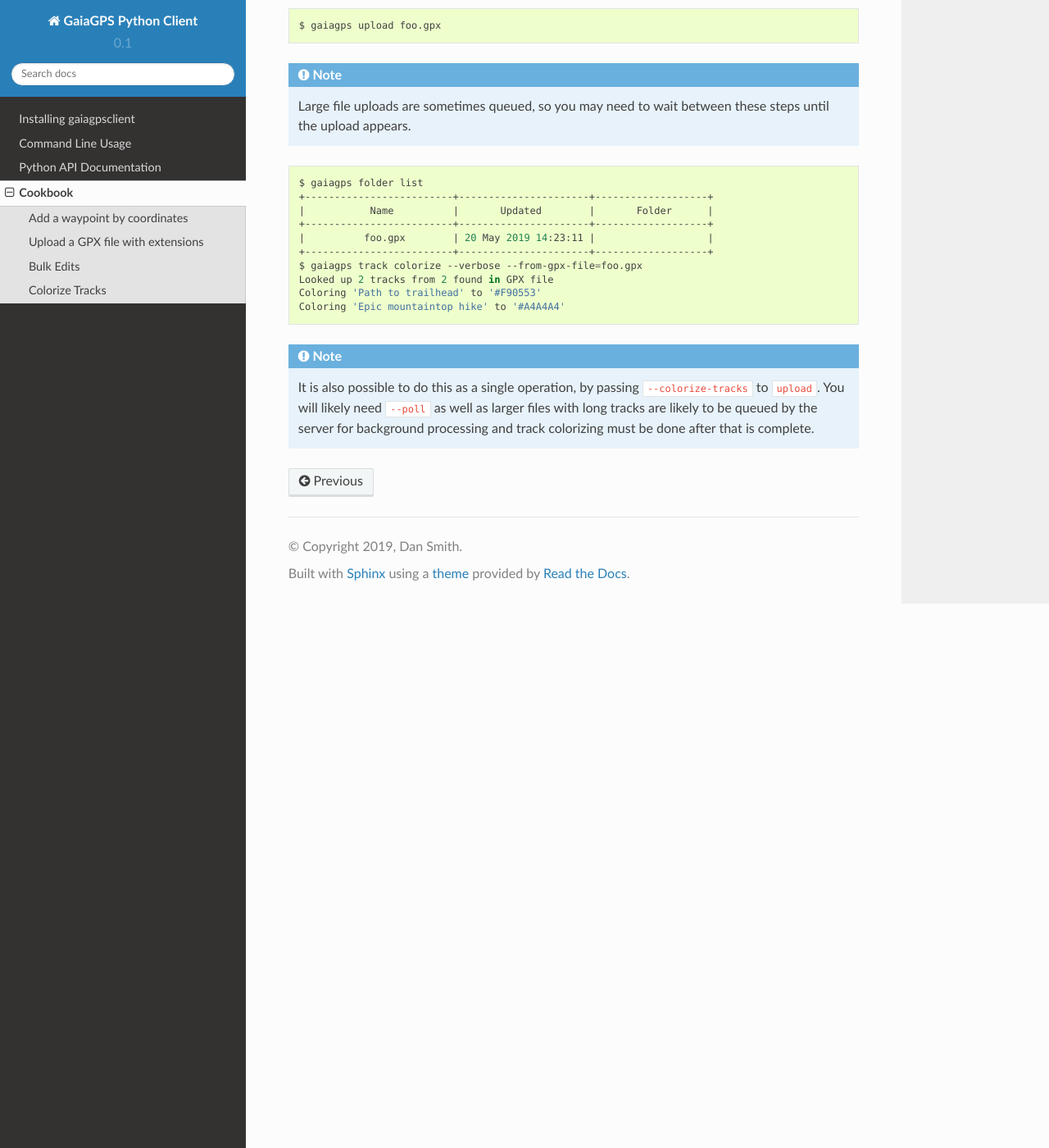
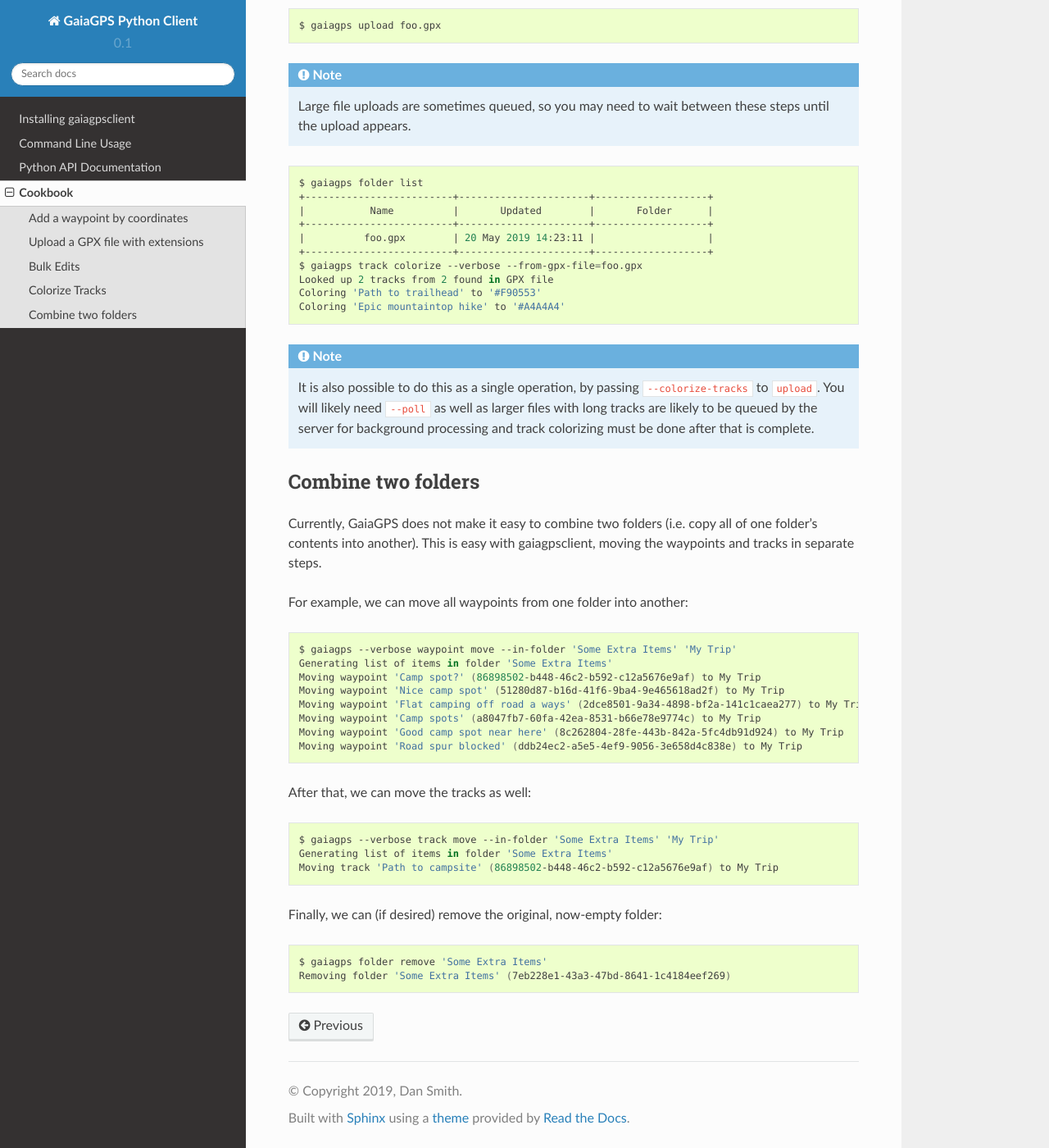
Before and after one commit to kk7ds/gaiagpsclient, a Sphinx documentation site: the page built from doc/source/cookbook.rst, in a window 1280 px wide and 1400 px high, scrolled down 2703 px. Shown: the whole window at 82% size. Built offline with Sphinx 7.4.7 and the Read the Docs theme 2.0.0, drawn with Linux system fonts in a browser that asks for light colours.

Commit message:
Cookbook entry for combining folders

```diff
--- a/doc/source/cookbook.rst
+++ b/doc/source/cookbook.rst
@@ -154,3 +154,38 @@
           need ``--poll`` as well as larger files with long tracks are
           likely to be queued by the server for background processing
           and track colorizing must be done after that is complete.
+
+Combine two folders
+===================
+
+Currently, GaiaGPS does not make it easy to combine two folders
+(i.e. copy all of one folder's contents into another). This is easy
+with gaiagpsclient, moving the waypoints and tracks in separate steps.
+
+For example, we can move all waypoints from one folder into another:
+
+.. prompt:: bash $ auto
+
+  $ gaiagps --verbose waypoint move --in-folder 'Some Extra Items' 'My Trip'
+  Generating list of items in folder 'Some Extra Items'
+  Moving waypoint 'Camp spot?' (86898502-b448-46c2-b592-c12a5676e9af) to My Trip
+  Moving waypoint 'Nice camp spot' (51280d87-b16d-41f6-9ba4-9e465618ad2f) to My Trip
+  Moving waypoint 'Flat camping off road a ways' (2dce8501-9a34-4898-bf2a-141c1caea277) to My Trip
+  Moving waypoint 'Camp spots' (a8047fb7-60fa-42ea-8531-b66e78e9774c) to My Trip
+  Moving waypoint 'Good camp spot near here' (8c262804-28fe-443b-842a-5fc4db91d924) to My Trip
+  Moving waypoint 'Road spur blocked' (ddb24ec2-a5e5-4ef9-9056-3e658d4c838e) to My Trip
+
+After that, we can move the tracks as well:
+
+.. prompt:: bash $ auto
+
+  $ gaiagps --verbose track move --in-folder 'Some Extra Items' 'My Trip'
+  Generating list of items in folder 'Some Extra Items'
+  Moving track 'Path to campsite' (86898502-b448-46c2-b592-c12a5676e9af) to My Trip
+
+Finally, we can (if desired) remove the original, now-empty folder:
+
+.. prompt:: bash $ auto
+
+  $ gaiagps folder remove 'Some Extra Items'
+  Removing folder 'Some Extra Items' (7eb228e1-43a3-47bd-8641-1c4184eef269)
```
